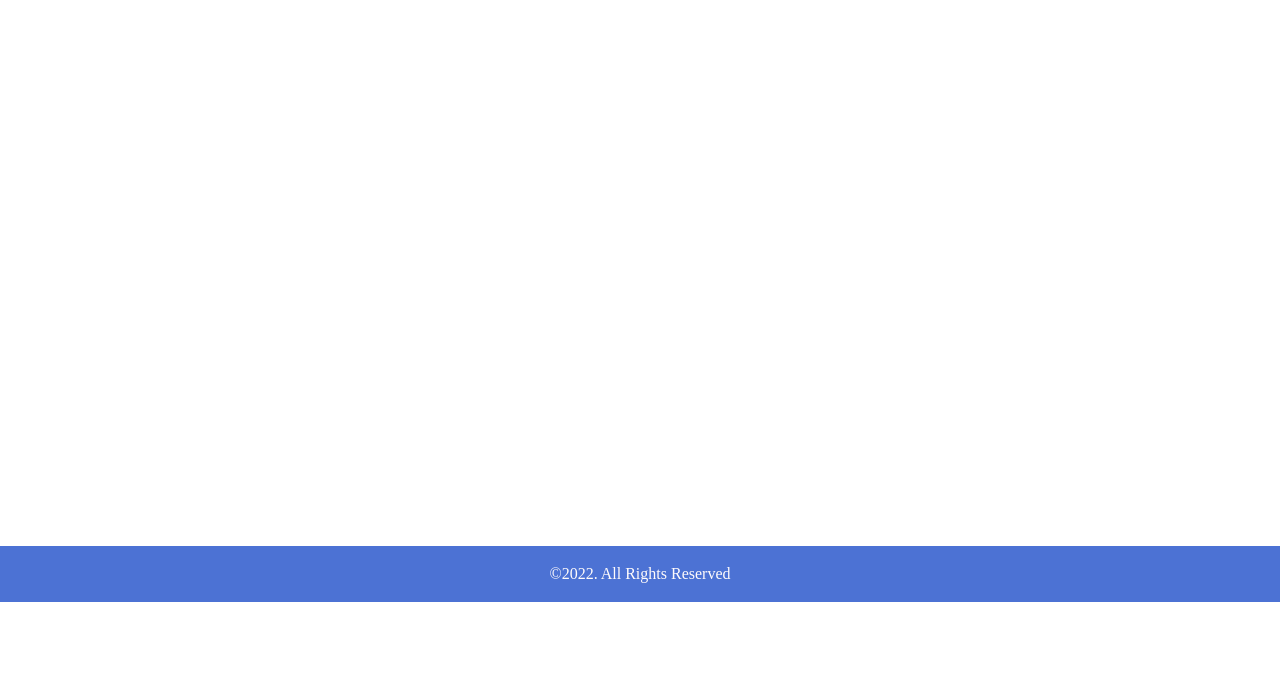
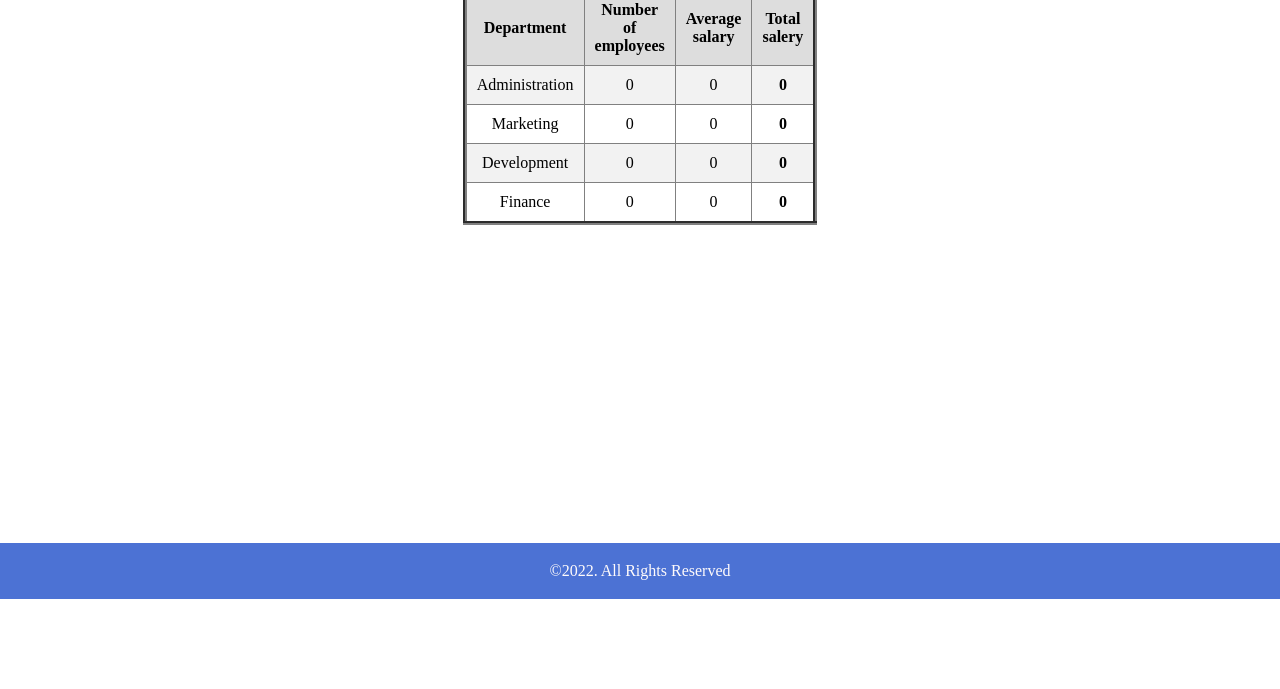
Before and after one commit to mohammadAlghanim/HR-management-system, a plain HTML site: page accounting.html in a window 1280 px wide. Shown: the part 111-800 px from the top of the page. Drawn offline with Linux system fonts and the light colour scheme.

Commit message:
local Storage

```diff
--- a/accoun.css
+++ b/accoun.css
@@ -44,8 +44,43 @@ body{
 }
 
 #footer{
-    margin-top: 559px;
+    margin-top: 318px;
 }
 #copy{
     color: rgb(255, 251, 251);
 }
+  /* Container styles */
+  .container {
+    margin: 0 auto;
+    width: 80%;
+  }
+
+  /* Table styles */
+  table {
+    border-collapse: collapse;
+    margin: 0 auto;
+  }
+
+  th, td {
+    padding: 10px;
+    text-align: center;
+  }
+
+  th {
+    background-color: #ddd;
+  }
+
+  tr:nth-child(even) {
+    background-color: #f2f2f2;
+  }
+
+  /* Header row styles */
+  .tableHeader {
+    font-weight: bold;
+    background-color: #ccc;
+  }
+
+  /* Total salary cell styles */
+  td:last-child {
+    font-weight: bold;
+  }
--- a/accounting.html
+++ b/accounting.html
@@ -24,6 +24,9 @@
             </div>
         </header>
         <main>
+          <section id="table"></section>
+
+          <script src="./accounting.js"></script>
 
         </main>
         <div id="footer">
--- /dev/null
+++ b/accounting.js
@@ -0,0 +1,151 @@
+'use strict';
+let acc = [];
+function getempolyees(){
+  let arrJ =localStorage.getItem("employees");
+  if(arrJ !== null){
+    acc = JSON.parse(arrJ);
+  }
+}
+
+getempolyees();
+
+function sumSalery(arr){
+  let sum=0;
+  arr.forEach((e) => {
+    sum += e.salery;
+
+  });
+  return sum;
+}
+
+function avgSalery (arr){
+  return Math.floor(sumSalery(arr) !== 0 ? sumSalery(arr) / arr.length : 0);
+}
+
+function render(){
+  const first = document.getElementById("table");
+  first.innerHTML= "";
+
+  const container = document.createElement("div");
+  first.appendChild(container);
+  container.classList.add("container");
+
+  const table =document.createElement("table");
+  container.appendChild(table);
+  table.setAttribute("border","4");
+  table.setAttribute("width","200px");
+
+
+ const headerR =document.createElement("tr");
+ table.appendChild(headerR);
+ headerR.classList.add("tableHeader");
+
+ const th1= document.createElement("th");
+ headerR.appendChild(th1);
+ th1.textContent= "Department";
+
+ const th2= document.createElement("th");
+ headerR.appendChild(th2);
+ th2.textContent= "Number of employees";
+
+ const th3= document.createElement("th");
+ headerR.appendChild(th3);
+ th3.textContent= "Average salary";
+
+ const th4= document.createElement("th");
+ headerR.appendChild(th4);
+ th4.textContent= "Total salery";
+/********************* ********/
+const secondeR =document.createElement("tr");
+table.appendChild(secondeR);
+
+const td1 = document.createElement("td");
+secondeR.appendChild(td1);
+td1.textContent= "Administration";
+
+let admin = acc.filter((e) => e.department === "Administration");
+
+const td2 = document.createElement("td");
+secondeR.appendChild(td2);
+td2.textContent= admin.length;
+
+const td3 = document.createElement("td");
+secondeR.appendChild(td3);
+td3.textContent= avgSalery(admin);
+
+const td4 = document.createElement("td");
+secondeR.appendChild(td4);
+td4.textContent= sumSalery(admin);
+/********** ********/
+
+const theerdR =document.createElement("tr");
+table.appendChild(theerdR);
+
+const td11 = document.createElement("td");
+theerdR.appendChild(td11);
+td11.textContent= "Marketing";
+
+let admin1 = acc.filter((e) => e.department === "Marketing");
+
+const td12 = document.createElement("td");
+theerdR.appendChild(td12);
+td12.textContent= admin1.length;
+
+const td13 = document.createElement("td");
+theerdR.appendChild(td13);
+td13.textContent= avgSalery(admin1);
+
+const td14 = document.createElement("td");
+theerdR.appendChild(td14);
+td14.textContent= sumSalery(admin1);
+/******* ***********/
+const four =document.createElement("tr");
+table.appendChild(four);
+
+const td112 = document.createElement("td");
+four.appendChild(td112);
+td112.textContent= "Development";
+
+let admin12 = acc.filter((e) => e.department === "Development");
+
+const td122 = document.createElement("td");
+four.appendChild(td122);
+td122.textContent= admin12.length;
+
+const td133 = document.createElement("td");
+four.appendChild(td133);
+td133.textContent= avgSalery(admin12);
+
+const td144 = document.createElement("td");
+four.appendChild(td144);
+td144.textContent= sumSalery(admin12);
+/***************** **************/
+
+const five =document.createElement("tr");
+table.appendChild(five);
+
+const td1122 = document.createElement("td");
+five.appendChild(td1122);
+td1122.textContent= "Finance";
+
+let admin123 = acc.filter((e) => e.department === "Finance");
+
+const td1222 = document.createElement("td");
+five.appendChild(td1222);
+td1222.textContent= admin123.length;
+
+const td1333 = document.createElement("td");
+five.appendChild(td1333);
+td1333.textContent= avgSalery(admin123);
+
+const td1444 = document.createElement("td");
+five.appendChild(td1444);
+td1444.textContent= sumSalery(admin123);
+
+
+}
+
+
+
+
+render();
```
Also changed, not shown: app.js (+49 -16 lines).
